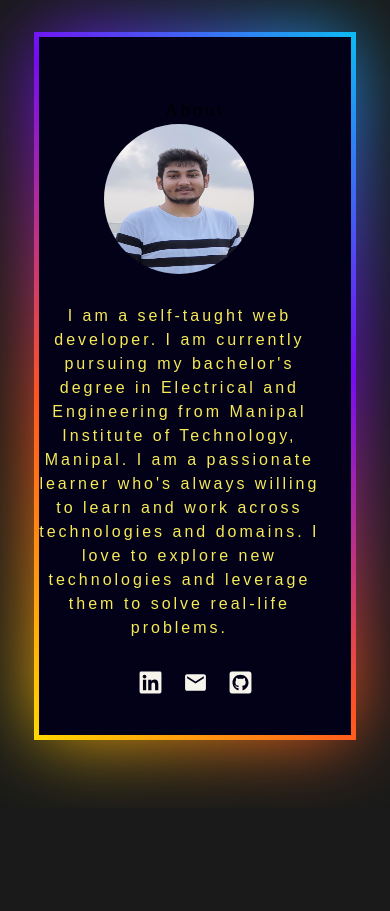
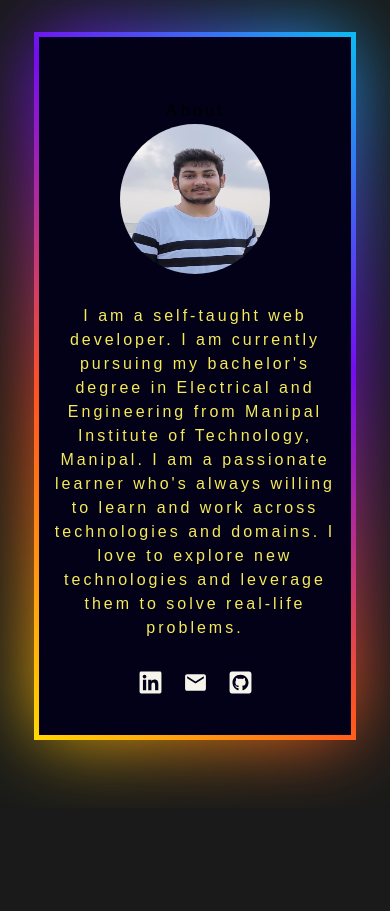
Before and after one commit to Sranjan0208/old-Portfolio, a React (Create React App) app: page /introduction in a window 390 px wide. Shown: the part 880-1791 px from the top of the page. Built offline with nearby package versions, Linux system fonts and the light colour scheme.

Commit message:
added Skills section

```diff
--- a/src/styles/About.css
+++ b/src/styles/About.css
@@ -122,4 +122,8 @@
   .content-section .social {
     margin-top: 30px;
   }
+
+  .content {
+    margin: auto;
+  }
 }
```
